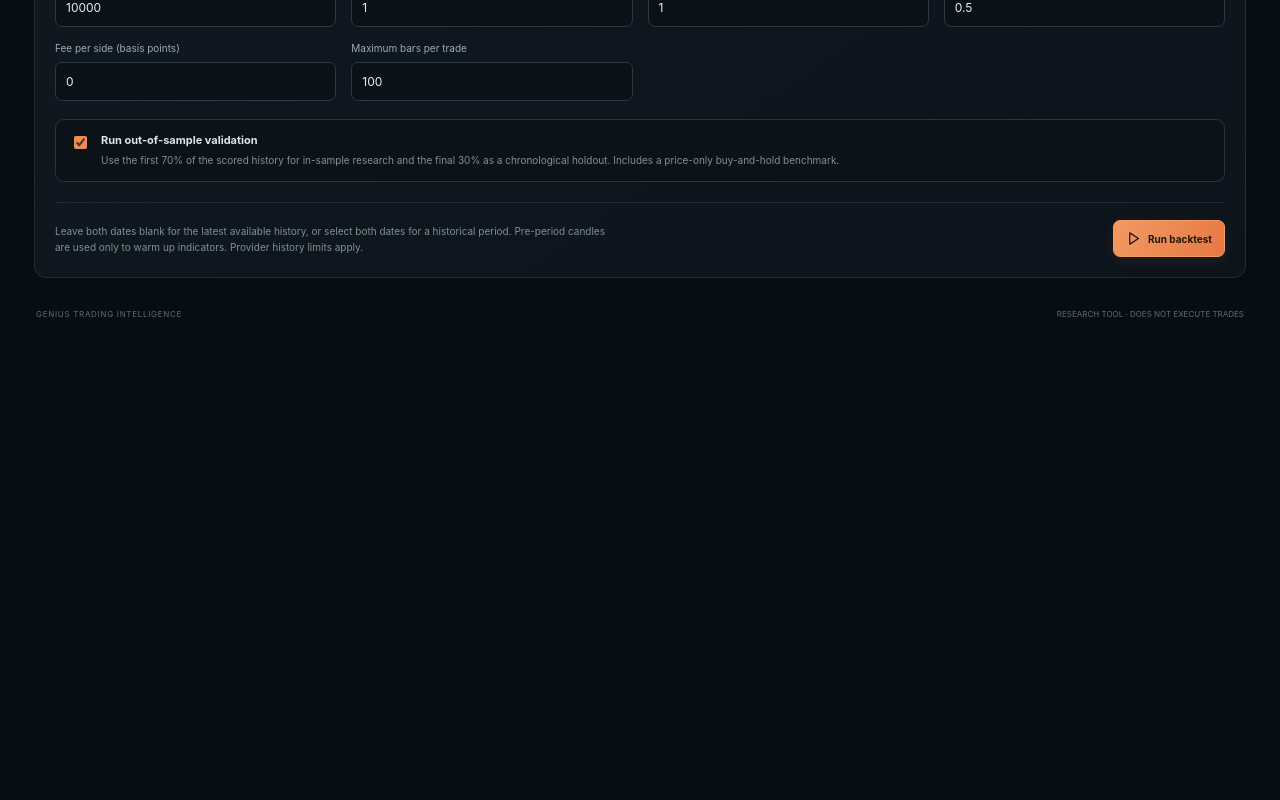
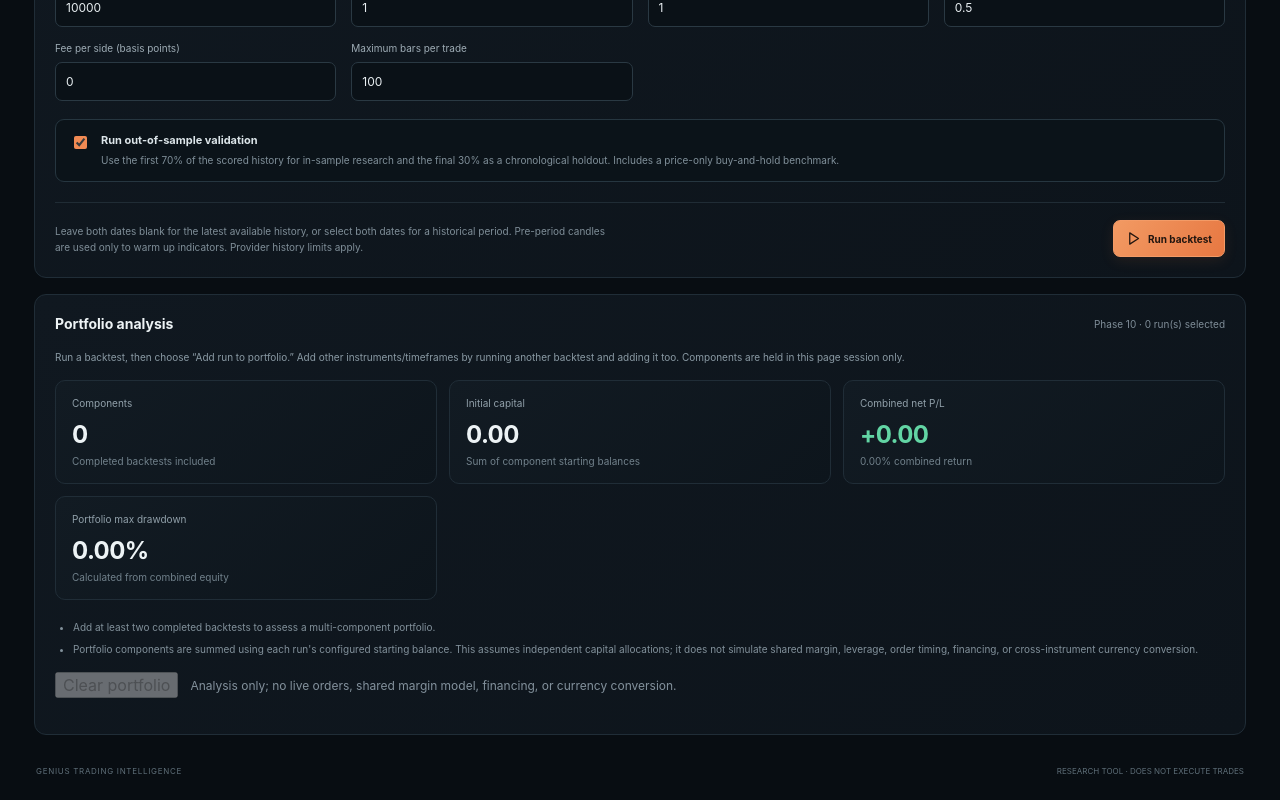
Before and after one commit to prestb/genius-trading-web, a Next.js app: page /backtest in a window 1280 px wide. Shown: the part 362-1162 px from the top of the page. Before the commit the page ends 800 px from the top, so only its background shows below. Built offline with nearby package versions, Linux system fonts and the light colour scheme.

Commit message:
Add files via upload

```diff
--- a/app/backtest/page.tsx
+++ b/app/backtest/page.tsx
@@ -16,6 +16,7 @@ import type { BacktestConfig, BacktestInterval, BacktestResult } from "@/lib/bac
 import type { OutOfSampleValidation } from "@/lib/backtest-validation";
 import type { RobustnessAnalysis } from "@/lib/robustness-analysis";
 import { analyzeStrategyResearch } from "@/lib/strategy-research";
+import { analyzePortfolio, type PortfolioComponent } from "@/lib/portfolio-analysis";
 import { tradesToAuditCsv } from "@/lib/trade-audit";
 import {
   addExperiment,
@@ -57,6 +58,8 @@ export default function BacktestPage() {
   const [experiments, setExperiments] = useState<ExperimentSnapshot[]>([]);
   const [experimentsLoaded, setExperimentsLoaded] = useState(false);
   const [experimentMessage, setExperimentMessage] = useState("");
+  const [portfolioComponents, setPortfolioComponents] = useState<PortfolioComponent[]>([]);
+  const portfolioAnalysis = useMemo(() => analyzePortfolio(portfolioComponents), [portfolioComponents]);
 
   useEffect(() => {
     try {
@@ -207,6 +210,7 @@ export default function BacktestPage() {
           <p className="backtest-period-detail">Run ID: <code>{currentRunId || "—"}</code>. The snapshot records the engine version, all execution settings, requested and actual data windows, validation status, and headline metrics.</p>
           <div className="backtest-audit-actions">
             <button type="button" className="backtest-run-button" onClick={saveExperiment} disabled={!currentRunId}>Save experiment snapshot</button>
+            <button type="button" className="backtest-run-button" onClick={() => { const id = `${result.symbol}-${result.interval}-${result.period.firstCandleAt ?? "unknown"}-${result.period.lastCandleAt ?? "unknown"}`; setPortfolioComponents((current) => [...current.filter((item) => item.id !== id), { id, result }]); }} disabled={result.status !== "completed" || !result.equityCurve.length}>Add run to portfolio</button>
             <span>Saved records stay in this browser and are limited to the 25 most recent. Export JSON to back them up.</span>
           </div>
           {experimentMessage && <p className="backtest-table-note" role="status">{experimentMessage}</p>}
@@ -240,6 +244,20 @@ export default function BacktestPage() {
         </section>
         <section className="backtest-card backtest-warnings"><div className="backtest-section-title"><h2>Interpretation & limitations</h2></div><ul>{result.warnings.map((warning) => <li key={warning}>{warning}</li>)}</ul><p>* Profit factor is shown as ∞ when there are profitable trades and no losing trades in this sample; this is not proof of a robust strategy.</p></section>
       </>}
+      <section className="backtest-card">
+        <div className="backtest-section-title"><h2>Portfolio analysis</h2><span>Phase 10 · {portfolioComponents.length} run(s) selected</span></div>
+        <p className="backtest-validation-intro">Run a backtest, then choose “Add run to portfolio.” Add other instruments/timeframes by running another backtest and adding it too. Components are held in this page session only.</p>
+        {portfolioComponents.length > 0 && <div className="backtest-table-wrap"><table className="backtest-table"><thead><tr><th>Instrument</th><th>Timeframe</th><th>Starting capital</th><th>Run return</th><th>Action</th></tr></thead><tbody>{portfolioComponents.map((item) => <tr key={item.id}><td>{item.result.symbol}</td><td>{item.result.interval}</td><td>{money(item.result.config.initialBalance)}</td><td>{percent(item.result.summary.returnPercent)}</td><td><button type="button" className="backtest-run-button" onClick={() => setPortfolioComponents((current) => current.filter((candidate) => candidate.id !== item.id))}>Remove</button></td></tr>)}</tbody></table></div>}
+        <div className="backtest-metrics">
+          <Metric label="Components" value={String(portfolioAnalysis.components)} detail="Completed backtests included" />
+          <Metric label="Initial capital" value={money(portfolioAnalysis.initialCapital)} detail="Sum of component starting balances" />
+          <Metric label="Combined net P/L" value={`${portfolioAnalysis.netPnl >= 0 ? "+" : "−"}${money(Math.abs(portfolioAnalysis.netPnl))}`} detail={`${percent(portfolioAnalysis.returnPercent)} combined return`} positive={portfolioAnalysis.netPnl >= 0} negative={portfolioAnalysis.netPnl < 0} />
+          <Metric label="Portfolio max drawdown" value={percent(portfolioAnalysis.maxDrawdownPercent)} detail="Calculated from combined equity" negative={portfolioAnalysis.maxDrawdownPercent > 15} />
+        </div>
+        {portfolioAnalysis.correlations.length > 0 && <><h3>Pairwise return correlation</h3><div className="backtest-table-wrap"><table className="backtest-table"><thead><tr><th>Component A</th><th>Component B</th><th>Correlation</th><th>Shared observations</th></tr></thead><tbody>{portfolioAnalysis.correlations.map((item) => <tr key={`${item.left}-${item.right}`}><td>{item.left}</td><td>{item.right}</td><td>{item.correlation === null ? "—" : item.correlation.toFixed(2)}</td><td>{item.observations}</td></tr>)}</tbody></table></div></>}
+        <ul className="backtest-validation-warnings">{portfolioAnalysis.warnings.map((warning) => <li key={warning}>{warning}</li>)}</ul>
+        <div className="backtest-audit-actions"><button type="button" className="backtest-run-button" onClick={() => setPortfolioComponents([])} disabled={!portfolioComponents.length}>Clear portfolio</button><span>Analysis only; no live orders, shared margin model, financing, or currency conversion.</span></div>
+      </section>
       <footer className="backtest-footer">GENIUS TRADING INTELLIGENCE <span>RESEARCH TOOL · DOES NOT EXECUTE TRADES</span></footer>
     </main>
   );
--- /dev/null
+++ b/lib/portfolio-analysis.ts
@@ -0,0 +1,102 @@
+import type { BacktestEquityPoint, BacktestResult } from "./backtesting";
+
+export const PORTFOLIO_ANALYSIS_VERSION = "1.0.0" as const;
+
+export type PortfolioComponent = {
+  id: string;
+  result: Pick<BacktestResult, "symbol" | "interval" | "status" | "config" | "summary" | "equityCurve" | "period">;
+};
+
+export type PortfolioAnalysis = {
+  version: typeof PORTFOLIO_ANALYSIS_VERSION;
+  components: number;
+  initialCapital: number;
+  finalEquity: number;
+  netPnl: number;
+  returnPercent: number;
+  maxDrawdownPercent: number;
+  equityCurve: BacktestEquityPoint[];
+  correlations: { left: string; right: string; correlation: number | null; observations: number }[];
+  warnings: string[];
+};
+
+function correlation(a: number[], b: number[]): number | null {
+  if (a.length < 3 || a.length !== b.length) return null;
+  const meanA = a.reduce((sum, value) => sum + value, 0) / a.length;
+  const meanB = b.reduce((sum, value) => sum + value, 0) / b.length;
+  const numerator = a.reduce((sum, value, index) => sum + (value - meanA) * (b[index]! - meanB), 0);
+  const denominatorA = Math.sqrt(a.reduce((sum, value) => sum + (value - meanA) ** 2, 0));
+  const denominatorB = Math.sqrt(b.reduce((sum, value) => sum + (value - meanB) ** 2, 0));
+  return denominatorA > 0 && denominatorB > 0 ? numerator / (denominatorA * denominatorB) : null;
+}
+
+function cleanCurve(curve: BacktestEquityPoint[]): BacktestEquityPoint[] {
+  const sorted = [...curve].filter((point) => Number.isFinite(Date.parse(point.time)) && Number.isFinite(point.equity) && point.equity >= 0)
+    .sort((a, b) => Date.parse(a.time) - Date.parse(b.time));
+  const deduped = new Map<string, BacktestEquityPoint>();
+  for (const point of sorted) deduped.set(point.time, point);
+  return [...deduped.values()];
+}
+
+/** Combines equity curves by timestamp. Each component contributes its own configured starting balance. */
+export function analyzePortfolio(components: PortfolioComponent[]): PortfolioAnalysis {
+  const valid = components.filter((component) => component.result.status === "completed" && component.result.config.initialBalance > 0);
+  const initialCapital = valid.reduce((sum, component) => sum + component.result.config.initialBalance, 0);
+  const curves = valid.map((component) => ({
+    label: `${component.result.symbol} (${component.result.interval})`,
+    initial: component.result.config.initialBalance,
+    points: cleanCurve(component.result.equityCurve),
+  }));
+  const timestamps = [...new Set(curves.flatMap((curve) => curve.points.map((point) => point.time)))].sort((a, b) => Date.parse(a) - Date.parse(b));
+  const equityCurve: BacktestEquityPoint[] = [];
+  const latest = curves.map(() => 0);
+  for (const time of timestamps) {
+    let total = 0;
+    curves.forEach((curve, index) => {
+      while (latest[index]! < curve.points.length && Date.parse(curve.points[latest[index]!]!.time) <= Date.parse(time)) latest[index]! += 1;
+      const point = latest[index]! > 0 ? curve.points[latest[index]! - 1] : null;
+      total += point ? point.equity : curve.initial;
+    });
+    equityCurve.push({ time, equity: total });
+  }
+  const finalEquity = equityCurve.at(-1)?.equity ?? initialCapital;
+  let peak = initialCapital;
+  let maxDrawdownPercent = 0;
+  for (const point of equityCurve) {
+    peak = Math.max(peak, point.equity);
+    if (peak > 0) maxDrawdownPercent = Math.max(maxDrawdownPercent, (peak - point.equity) / peak * 100);
+  }
+  const returnsByComponent = curves.map((curve) => {
+    const byTime = new Map(curve.points.map((point) => [point.time, point.equity]));
+    const points = [...byTime.entries()].sort((a, b) => Date.parse(a[0]) - Date.parse(b[0]));
+    return { label: curve.label, returns: new Map(points.slice(1).map(([time, value], index) => [time, points[index]![1] > 0 ? value / points[index]![1] - 1 : 0])) };
+  });
+  const correlations: PortfolioAnalysis["correlations"] = [];
+  for (let i = 0; i < returnsByComponent.length; i += 1) {
+    for (let j = i + 1; j < returnsByComponent.length; j += 1) {
+      const left = returnsByComponent[i]!;
+      const right = returnsByComponent[j]!;
+      const common = [...left.returns.keys()].filter((time) => right.returns.has(time)).sort((a, b) => Date.parse(a) - Date.parse(b));
+      correlations.push({ left: left.label, right: right.label, correlation: correlation(common.map((time) => left.returns.get(time)!), common.map((time) => right.returns.get(time)!)), observations: common.length });
+    }
+  }
+  const warnings: string[] = [];
+  if (components.length !== valid.length) warnings.push("Some components were excluded because their backtest was incomplete or had an invalid starting balance.");
+  if (valid.length < 2) warnings.push("Add at least two completed backtests to assess a multi-component portfolio.");
+  if (curves.some((curve) => curve.points.length < 2)) warnings.push("At least one component has fewer than two equity points; portfolio drawdown and return may be incomplete.");
+  if (valid.some((component) => component.result.interval !== valid[0]?.result.interval)) warnings.push("Components use different timeframes. Forward-filled equity is an approximate alignment, not a synchronized execution simulation.");
+  if (correlations.some((item) => item.correlation === null)) warnings.push("Correlation requires at least three shared return observations with non-zero variation; unavailable values are shown as —.");
+  warnings.push("Portfolio components are summed using each run's configured starting balance. This assumes independent capital allocations; it does not simulate shared margin, leverage, order timing, financing, or cross-instrument currency conversion.");
+  return {
+    version: PORTFOLIO_ANALYSIS_VERSION,
+    components: valid.length,
+    initialCapital,
+    finalEquity,
+    netPnl: finalEquity - initialCapital,
+    returnPercent: initialCapital > 0 ? (finalEquity / initialCapital - 1) * 100 : 0,
+    maxDrawdownPercent,
+    equityCurve,
+    correlations,
+    warnings,
+  };
+}
```
Also changed, not shown: 2 other files (tests, documents, lock files or other folders).
